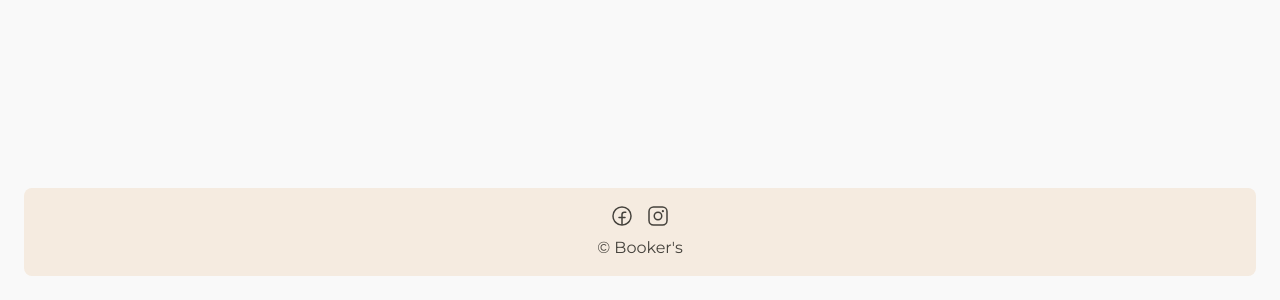
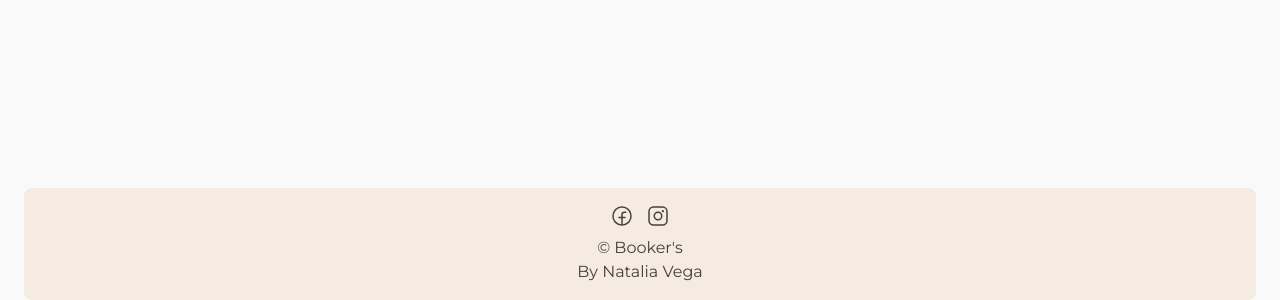
Before and after one commit to vega-ifts24/back-tp-bookreview, a Next.js app in the folder front/: page / in a window 1280 px wide. Shown: the part 796-1096 px from the top of the page. Before the commit the page ends 1072 px from the top, so only its background shows below. Built offline with nearby package versions, Linux system fonts and the light colour scheme.

Commit message:
Actualiza el README para aclarar el uso de NextJS y añade el nombre de la autora en el pie de página

```diff
--- a/front/src/components/Footer.tsx
+++ b/front/src/components/Footer.tsx
@@ -13,6 +13,7 @@ const Footer = () => {
       </section>
       <section className="w-full">
         <p className=" w-full">© Booker&apos;s</p>
+        <p>By Natalia Vega</p>
       </section>
     </footer>
   )
```
Also changed, not shown: 1 other file (tests, documents, lock files or other folders).
